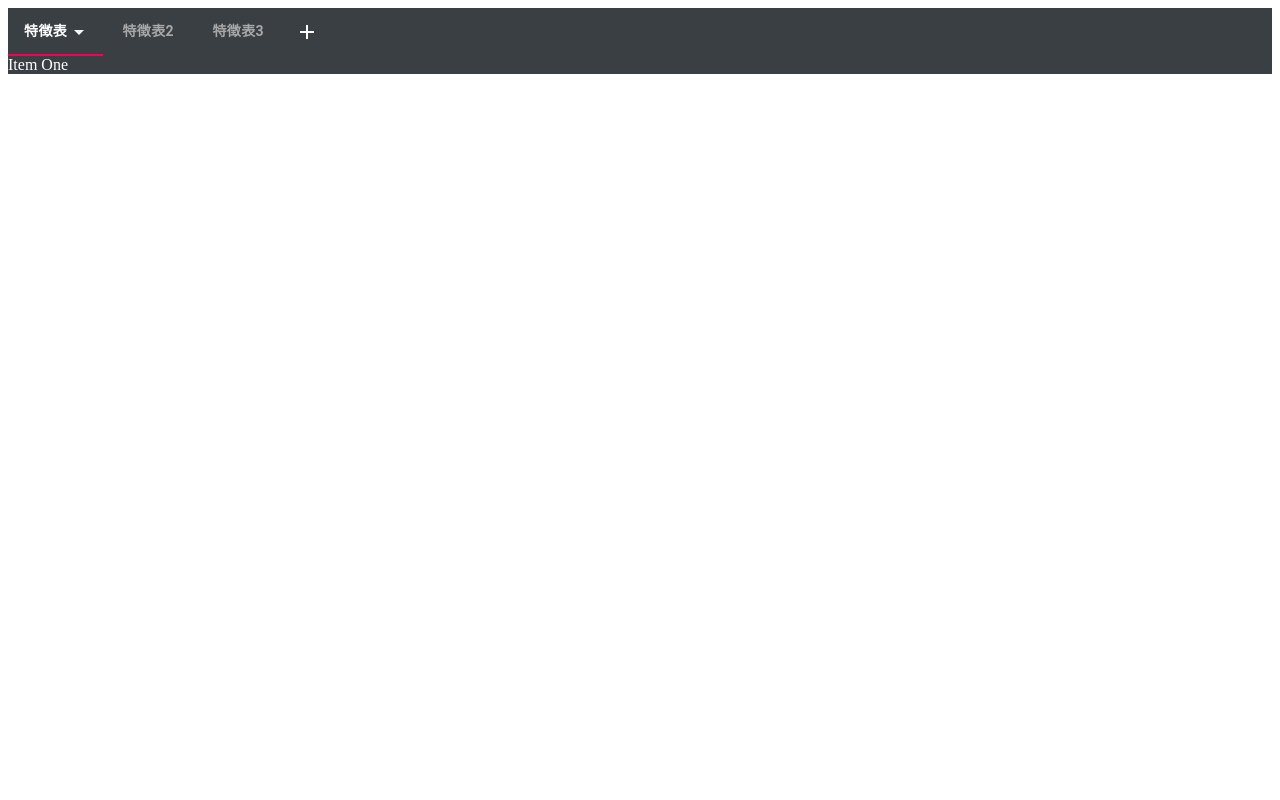
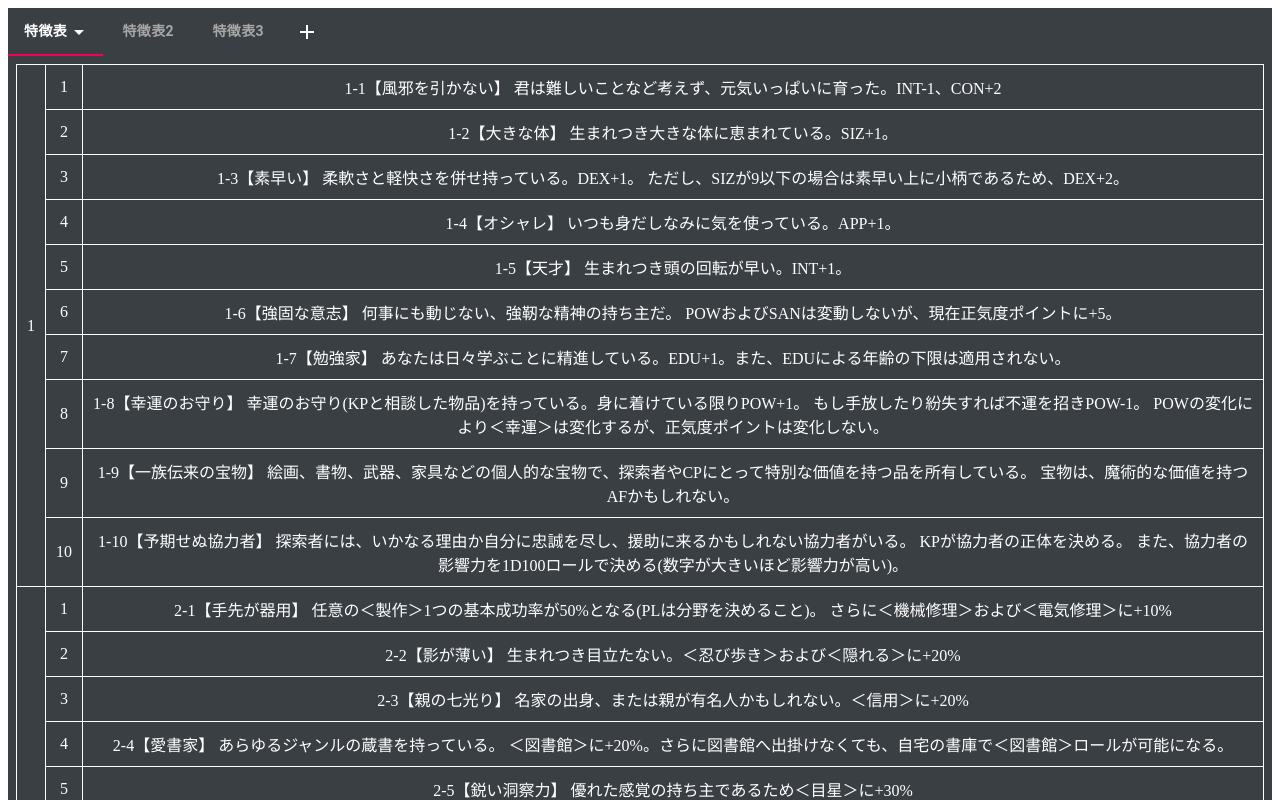
Before and after one commit to LyriDev/Iachara-CharacteristicTable, a React (Vite) app: page / in a window 1280 px wide. Shown: the top 800 px of the page. Built offline with nearby package versions, Linux system fonts and the light colour scheme.

Commit message:
Implement tableContent

```diff
--- a/src/popup/App.tsx
+++ b/src/popup/App.tsx
@@ -1,5 +1,6 @@
 import { useState } from 'react'
 import TabBar from './components/TabBar';
+import TabContent from './components/TabContent';
 
 function App() {
     const [focusIndex, setFocusIndex] = useState(0);
@@ -15,15 +16,9 @@ function App() {
                 focusIndex={focusIndex}
                 setFocusIndex={setFocusIndex}
             />
-            <div hidden={focusIndex !== 0}>
-                Item One
-            </div>
-            <div hidden={focusIndex !== 1}>
-                Item Two
-            </div>
-            <div hidden={focusIndex !== 2}>
-                Item Tree
-            </div>
+            <TabContent
+                focusIndex={focusIndex}
+            />
         </div>
     )
 }
--- a/src/popup/components/DropDownMenu.tsx
+++ b/src/popup/components/DropDownMenu.tsx
@@ -1,5 +1,5 @@
 import { useContext } from 'react';
-import { styled, alpha } from '@mui/material/styles';
+import { styled } from '@mui/material/styles';
 import Menu, { MenuProps } from '@mui/material/Menu';
 import MenuItem from '@mui/material/MenuItem';
 import Divider from '@mui/material/Divider';
--- /dev/null
+++ b/src/popup/components/TabContent.tsx
@@ -0,0 +1,49 @@
+import { useContext, Fragment } from 'react';
+import { styled } from '@mui/material/styles';
+import { CharacteristicTableContext } from '../providers/CharacteristicTableProvider';
+
+const StyledTd = styled("td")({
+    border: "1px white solid",
+    padding: 10,
+    textAlign: "center"
+});
+
+export default function TabTitle({
+    focusIndex
+}: {
+    focusIndex: number;
+}){
+    const {
+        characteristicTableData
+    } = useContext(CharacteristicTableContext);
+
+    return (
+        <table
+            style={{
+                margin: "0.5rem",
+                border: "1px white solid",
+                borderCollapse: "collapse"
+            }}
+        >
+            <tbody>
+                {[0, 1, 2, 3, 4, 5].map((parentIndex) => (
+                    <>
+                        <tr>
+                            <StyledTd key={`parent-${parentIndex}`} rowSpan={10}>{parentIndex + 1}</StyledTd>
+                            <StyledTd key={"child-0"}>1</StyledTd>
+                            <StyledTd key={"child-0"}>{characteristicTableData[focusIndex].tableData[parentIndex][0]}</StyledTd>
+                        </tr>
+                        {[1, 2, 3, 4, 5, 6, 7, 8, 9].map((childIndex) => (
+                            <tr>
+                                <StyledTd key={`child-${childIndex}`}>{childIndex + 1}</StyledTd>
+                                <StyledTd key={`data-${childIndex}`}>
+                                    {characteristicTableData[focusIndex].tableData[parentIndex][childIndex]}
+                                </StyledTd>
+                            </tr>
+                        ))}
+                    </>
+                ))}
+            </tbody>
+        </table>
+    )
+};
```
